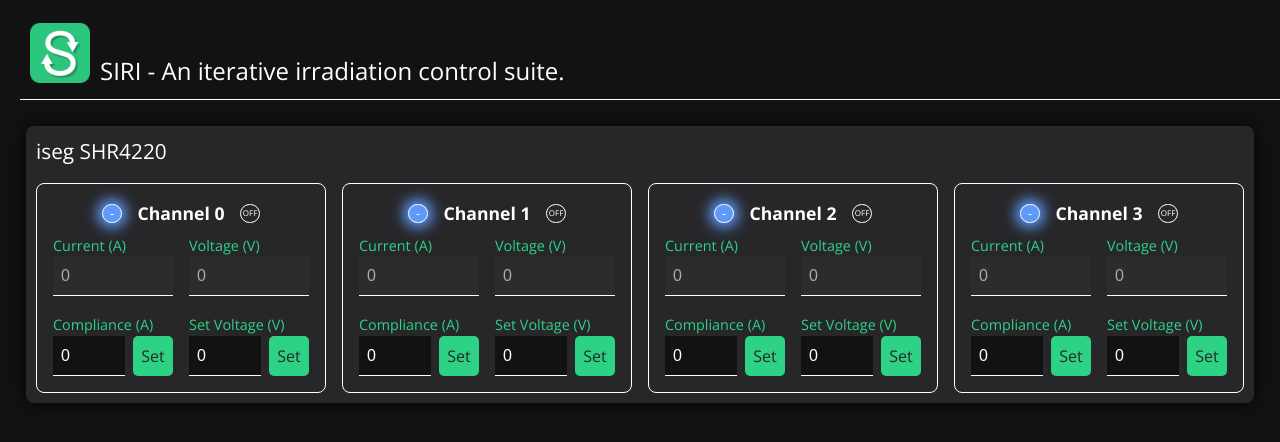
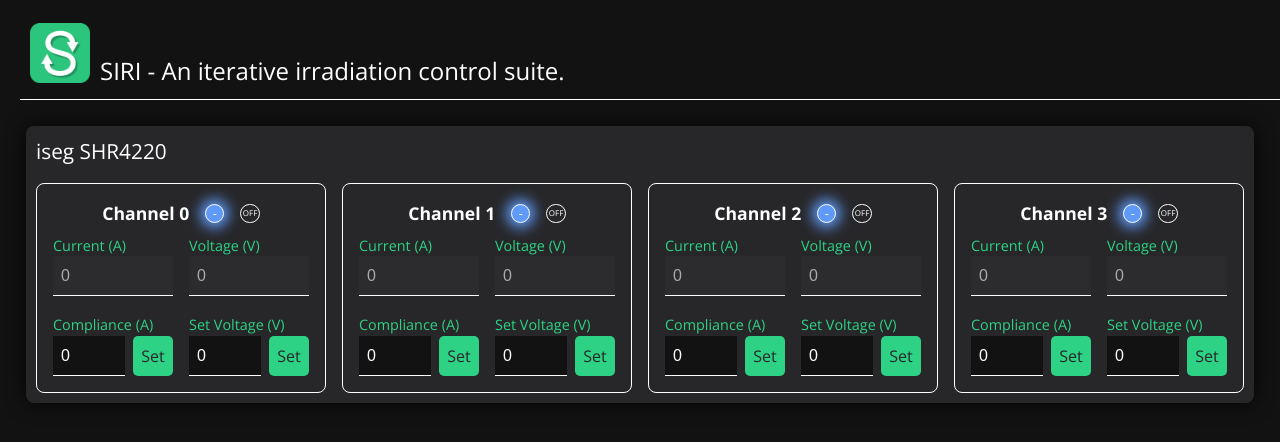
Before and after one commit to umute97/siri-gui, a Vue app: page /control in a window 1280 px wide. Shown: the top 442 px of the page. Built offline with nearby package versions, Linux system fonts and the light colour scheme; no server answers.

Commit message:
Change location of toggle switches

```diff
--- a/src/components/ISEGChannel.vue
+++ b/src/components/ISEGChannel.vue
@@ -1,8 +1,8 @@
 <template>
     <article>
         <header>
+            <h1>Channel {{ props.channel }}</h1>
             <CustomCheckbox @click.prevent="$emit('toggleISEGPolarity', props.channel)" :checked="props.polarity" :colors="['var(--red-500)', 'var(--blue-400)']" :marks="['+', '-']" />
-            <h1>Channel {{ props.channel }}</h1>
             <CustomCheckbox @click.prevent="$emit('toggleISEGChannel', props.channel)" :checked="props.channelEnabled" :colors="['var(--primary-color)', 'transparent']" :marks="['ON', 'OFF']"/>
         </header>
         <section class="fields">
```
